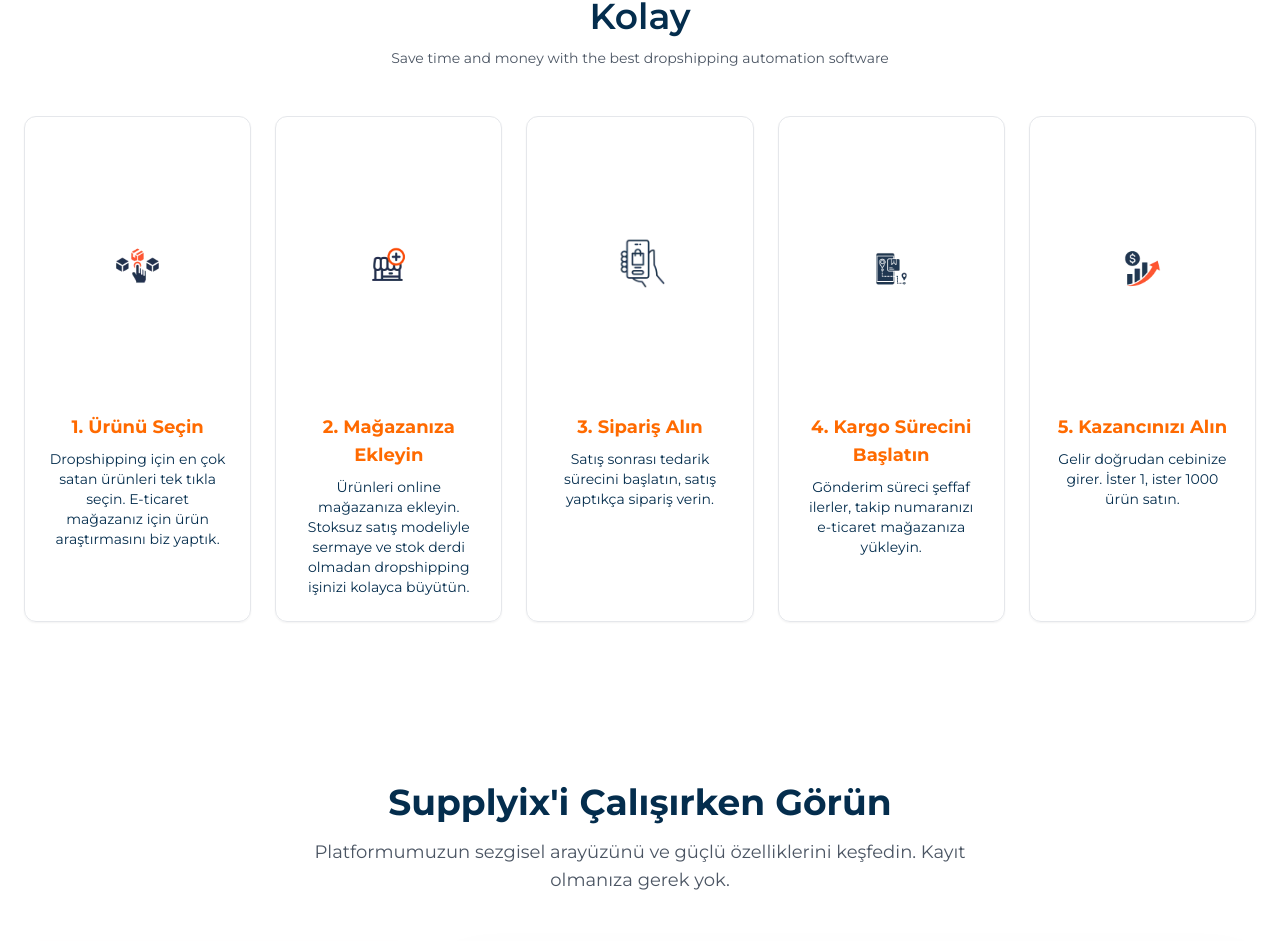
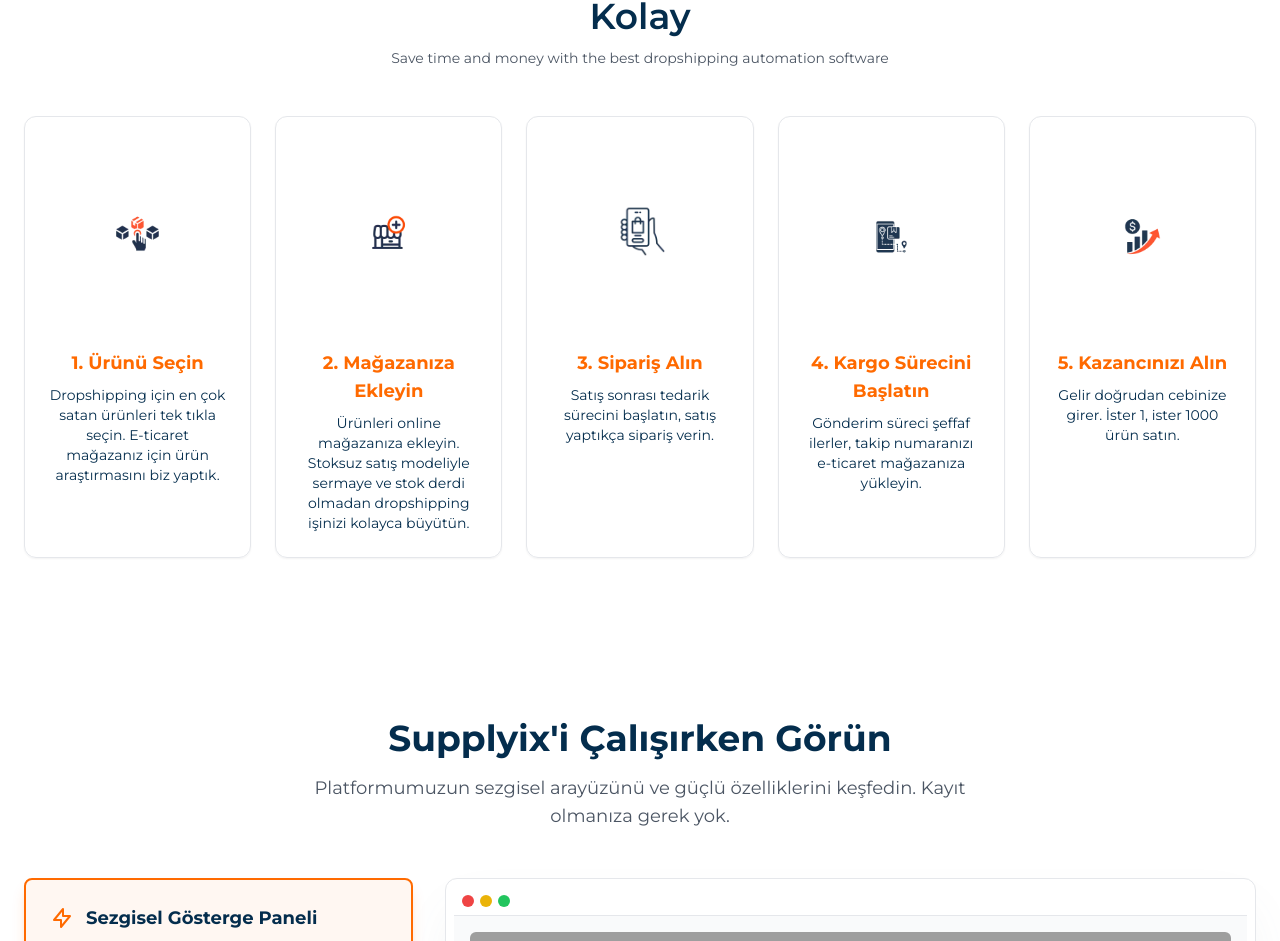
Before and after one commit to siceysass-ux/supplyix-frontend, a React (Vite) app: page / in a window 1280 px wide. Shown: the part 933-1874 px from the top of the page. Built offline with nearby package versions, Linux system fonts and the light colour scheme; grey boxes are pictures that could not be loaded.

Commit message:
tüm dosyalar eklendi

```diff
--- a/components/FeatureSteps.tsx
+++ b/components/FeatureSteps.tsx
@@ -51,19 +51,19 @@ const FeatureSteps: React.FC = () => {
               className="flex flex-col items-center text-center p-5 md:p-6 bg-white/90 dark:bg-neutral-900/90 border border-gray-200 dark:border-neutral-800 rounded-xl shadow-sm transition-all duration-300 hover:bg-white dark:hover:bg-neutral-900 hover:shadow-md hover:-translate-y-0.5"
               aria-label={`Step ${index + 1}: ${step.title}`}
             >
-              <figure className="flex flex-col flex-grow items-center">
+              <figure>
                 {/* Image Container */}
                 <img
                   src={step.imgSrc}
                   alt={`${step.title} illustration`}
-                  className="h-64 w-64 object-contain mb-4"
+                  className="h-48 w-full object-contain mb-4"
                 />
                 {/* Text Content */}
-                <figcaption className="flex flex-col flex-grow">
+                <figcaption>
                   <h3 className="text-lg font-bold text-primary">
                     {`${index + 1}. ${step.title}`}
                   </h3>
-                  <p className="mt-2 text-sm text-dark-blue dark:text-neutral-300 flex-grow">
+                  <p className="mt-2 text-sm text-dark-blue dark:text-neutral-300">
                     {step.description}
                   </p>
                 </figcaption>
```
